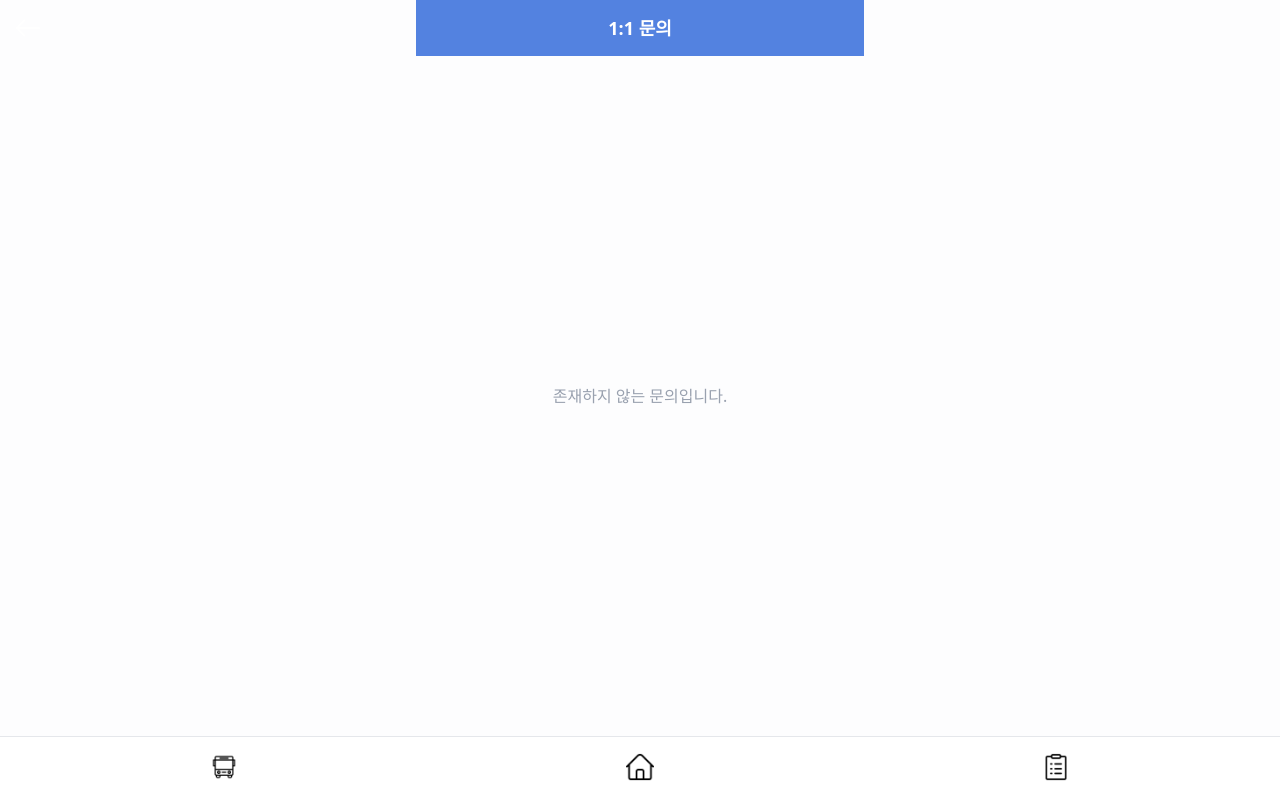
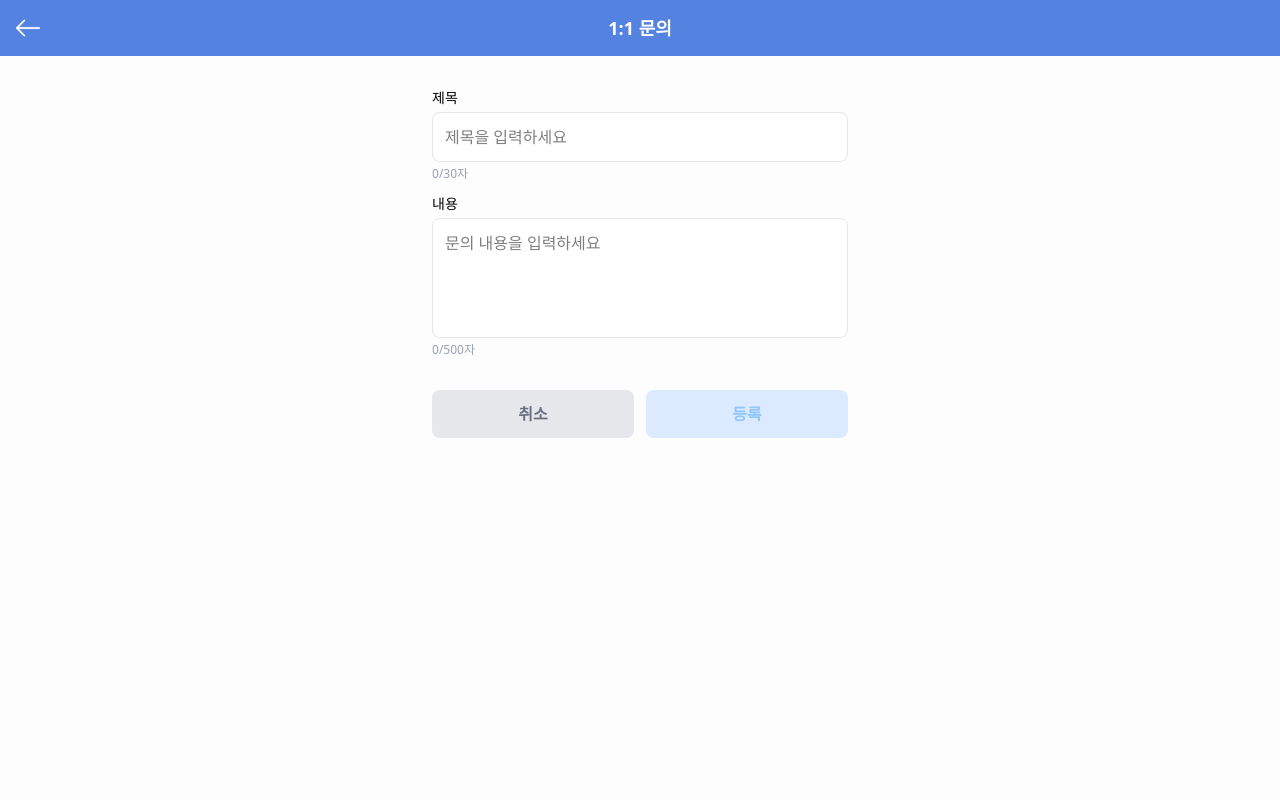
Before and after one commit to Yujin-nKim/fe, a React (Vite) app: page /inquiry/write in a window 1280 px wide. Built offline with nearby package versions, Linux system fonts and the light colour scheme; a web font is replaced by a local one.

Commit message:
feat: 1:1 문의 페이지 추가
- 나의 문의 내역 페이지에 있는 플로팅 버튼 터치 시 1:1 문의 페이지로 이동

```diff
--- a/src/App.tsx
+++ b/src/App.tsx
@@ -8,6 +8,7 @@
 import NoticeDetailPage from './components/NoticeDetailPage'
 import MyInquiryPage from './components/MyInquiryPage'
 import InquiryDetailPage from './components/InquiryDetailPage'
+import InquiryWritePage from './components/InquiryWritePage'
 
 function App() {
   return (
@@ -22,6 +23,7 @@
           <Route path="/notice/:id" element={<NoticeDetailPage />} />
           <Route path="/inquiry" element={<MyInquiryPage />} />
           <Route path="/inquiry/:id" element={<InquiryDetailPage />} />
+          <Route path="/inquiry/write" element={<InquiryWritePage />} />
         </Routes>
       </div>
     </BrowserRouter>
--- /dev/null
+++ b/src/components/InquiryWritePage.tsx
@@ -0,0 +1,87 @@
+import { useNavigate } from 'react-router-dom';
+import { useState } from 'react';
+
+const TITLE_MIN = 2;
+const TITLE_MAX = 30;
+const CONTENT_MIN = 5;
+const CONTENT_MAX = 500;
+
+export default function InquiryWritePage() {
+  const navigate = useNavigate();
+  const [title, setTitle] = useState('');
+  const [content, setContent] = useState('');
+
+  const handleCancel = () => {
+    navigate(-1);
+  };
+
+  const handleSubmit = (e: React.FormEvent) => {
+    e.preventDefault();
+    // 등록 로직 (API 연동 등)
+    // 성공 시 문의 내역 페이지로 이동
+    navigate('/inquiry');
+  };
+
+  const isTitleValid = title.length >= TITLE_MIN && title.length <= TITLE_MAX;
+  const isContentValid = content.length >= CONTENT_MIN && content.length <= CONTENT_MAX;
+  const canSubmit = isTitleValid && isContentValid;
+
+  return (
+    <div className="min-h-screen bg-[#fdfdfe] flex flex-col">
+      {/* 상단바 */}
+      <div className="fixed left-0 top-0 right-0 z-20 flex items-center h-14 px-4 bg-[#5382E0] border-b border-[#5382E0]">
+        <button className="absolute left-4" onClick={() => navigate(-1)}>
+          <img src="/back.png" alt="뒤로가기" className="w-6 h-6 invert brightness-0" />
+        </button>
+        <div className="flex-1 text-center font-semibold text-lg text-white">1:1 문의</div>
+      </div>
+      {/* 폼 */}
+      <form className="flex flex-col flex-1 px-4 pt-20 pb-4 max-w-md w-full mx-auto" onSubmit={handleSubmit}>
+        <label className="text-sm font-medium mb-1 mt-2">제목</label>
+        <input
+          className="w-full border border-gray-200 rounded-lg px-3 py-3 mb-1 text-base focus:outline-none focus:ring-2 focus:ring-blue-200 bg-white"
+          placeholder="제목을 입력하세요"
+          value={title}
+          onChange={e => setTitle(e.target.value)}
+          maxLength={TITLE_MAX}
+        />
+        <div className="flex justify-between items-center mb-3">
+          <span className={`text-xs ${title.length > TITLE_MAX ? 'text-red-500' : 'text-gray-400'}`}>{title.length}/{TITLE_MAX}자</span>
+          {!isTitleValid && title.length > 0 && (
+            <span className="text-xs text-red-500 ml-2">{TITLE_MIN}~{TITLE_MAX}자 입력</span>
+          )}
+        </div>
+        <label className="text-sm font-medium mb-1">내용</label>
+        <textarea
+          className="w-full border border-gray-200 rounded-lg px-3 py-3 mb-1 text-base min-h-[120px] resize-none focus:outline-none focus:ring-2 focus:ring-blue-200 bg-white"
+          placeholder="문의 내용을 입력하세요"
+          value={content}
+          onChange={e => setContent(e.target.value)}
+          maxLength={CONTENT_MAX}
+        />
+        <div className="flex justify-between items-center mb-6">
+          <span className={`text-xs ${content.length > CONTENT_MAX ? 'text-red-500' : 'text-gray-400'}`}>{content.length}/{CONTENT_MAX}자</span>
+          {!isContentValid && content.length > 0 && (
+            <span className="text-xs text-red-500 ml-2">{CONTENT_MIN}~{CONTENT_MAX}자 입력</span>
+          )}
+        </div>
+        <div className="flex gap-3 mt-2 mb-8">
+          <button
+            type="button"
+            className="flex-1 py-3 rounded-lg bg-gray-200 text-gray-500 text-base font-semibold"
+            onClick={handleCancel}
+          >
+            취소
+          </button>
+          <button
+            type="submit"
+            className={`flex-1 py-3 rounded-lg text-base font-semibold transition-colors duration-150 ${canSubmit ? 'bg-[#5382E0] text-white' : 'bg-blue-100 text-blue-300'}`}
+            disabled={!canSubmit}
+          >
+            등록
+          </button>
+        </div>
+      </form>
+    </div>
+  );
+}
--- a/src/components/MyInquiryPage.tsx
+++ b/src/components/MyInquiryPage.tsx
@@ -121,7 +121,7 @@
       <button
         className="fixed bottom-20 left-1/2 -translate-x-1/2 z-30 w-16 h-16 rounded-full bg-[#5382E0] text-white flex items-center justify-center shadow-lg text-xl font-bold"
         style={{ boxShadow: '0 4px 16px rgba(83,130,224,0.15)' }}
-        onClick={() => {/* 문의 작성 페이지로 이동 예정 */}}
+        onClick={() => navigate('/inquiry/write')}
         aria-label="문의하기"
       >
         <img src="/add.png" alt="문의하기" className="w-8 h-8 brightness-0 invert" />
```
